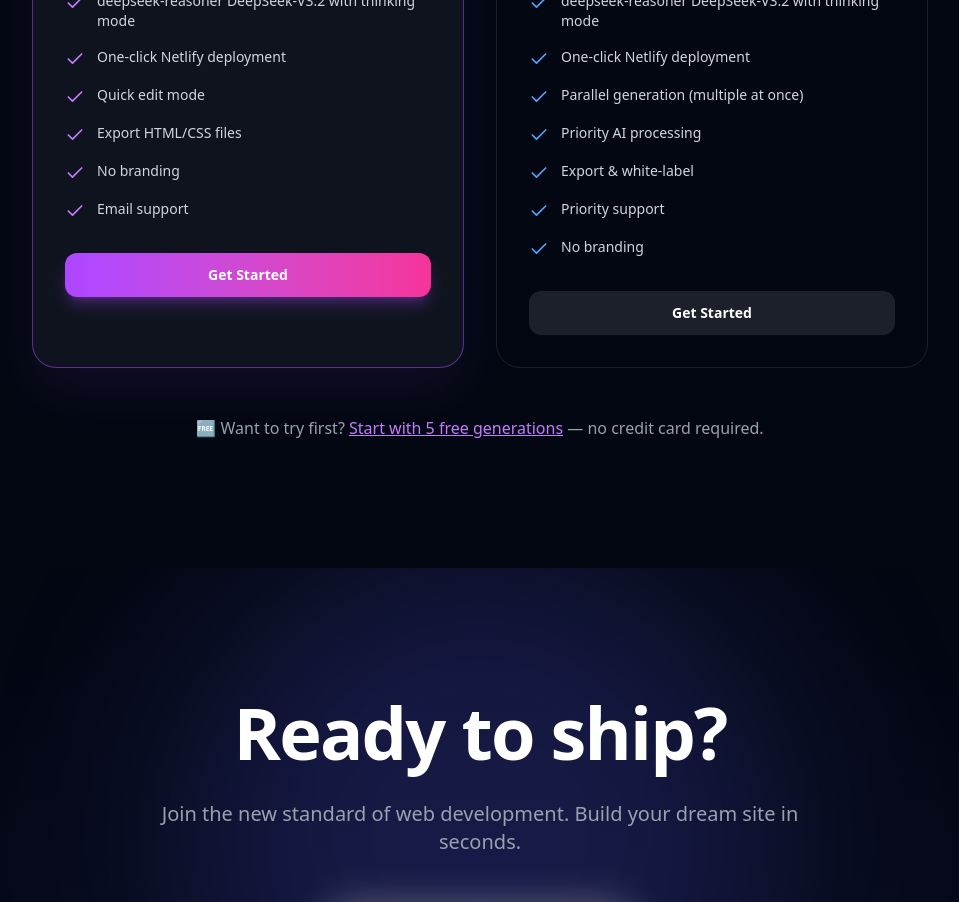
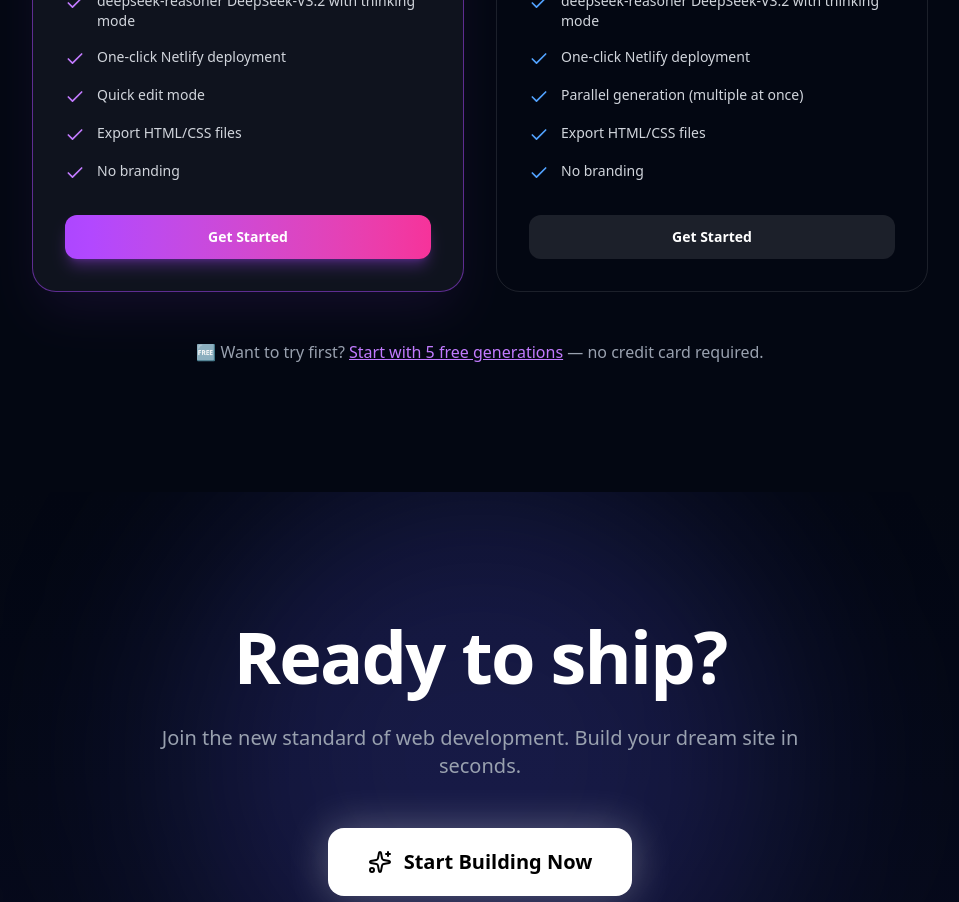
Before and after one commit to Azan80/cleansitebuilder, a Next.js app: page / in a window 1280 px wide. Shown: the part 5300-6202 px from the top of the page, without its empty margins (160-1119 px from the left). Built offline with nearby package versions, Linux system fonts and the light colour scheme; no server answers.

Commit message:
dev changes

```diff
--- a/src/app/pricing/page.tsx
+++ b/src/app/pricing/page.tsx
@@ -28,8 +28,6 @@ const plans = [
             { text: 'Quick edit mode', included: true },
             { text: 'Export HTML/CSS files', included: true },
             { text: 'No branding', included: true },
-            { text: 'Email support', included: true },
-            { text: 'Parallel generation', included: false },
             { text: 'Unlimited custom domains', included: false },
         ],
     },
@@ -50,9 +48,7 @@ const plans = [
             { text: 'deepseek-reasoner DeepSeek-V3.2 with thinking mode', included: true },
             { text: 'One-click Netlify deployment', included: true },
             { text: 'Parallel generation (multiple at once)', included: true },
-            { text: 'Priority AI processing', included: true },
-            { text: 'Export & white-label', included: true },
-            { text: 'Priority support', included: true },
+            { text: 'Export HTML/CSS files', included: true },
             { text: 'No branding', included: true },
         ],
     },
--- a/src/landingpage/Pricing.tsx
+++ b/src/landingpage/Pricing.tsx
@@ -30,7 +30,6 @@ export const Pricing = ({ userEmail }: PricingProps) => {
         { text: 'Quick edit mode', included: true },
         { text: 'Export HTML/CSS files', included: true },
         { text: 'No branding', included: true },
-        { text: 'Email support', included: true },
       ],
     },
     {
@@ -46,9 +45,7 @@ export const Pricing = ({ userEmail }: PricingProps) => {
         { text: 'deepseek-reasoner DeepSeek-V3.2 with thinking mode', included: true },
         { text: 'One-click Netlify deployment', included: true },
         { text: 'Parallel generation (multiple at once)', included: true },
-        { text: 'Priority AI processing', included: true },
-        { text: 'Export & white-label', included: true },
-        { text: 'Priority support', included: true },
+        { text: 'Export HTML/CSS files', included: true },
         { text: 'No branding', included: true },
       ],
     },
```
